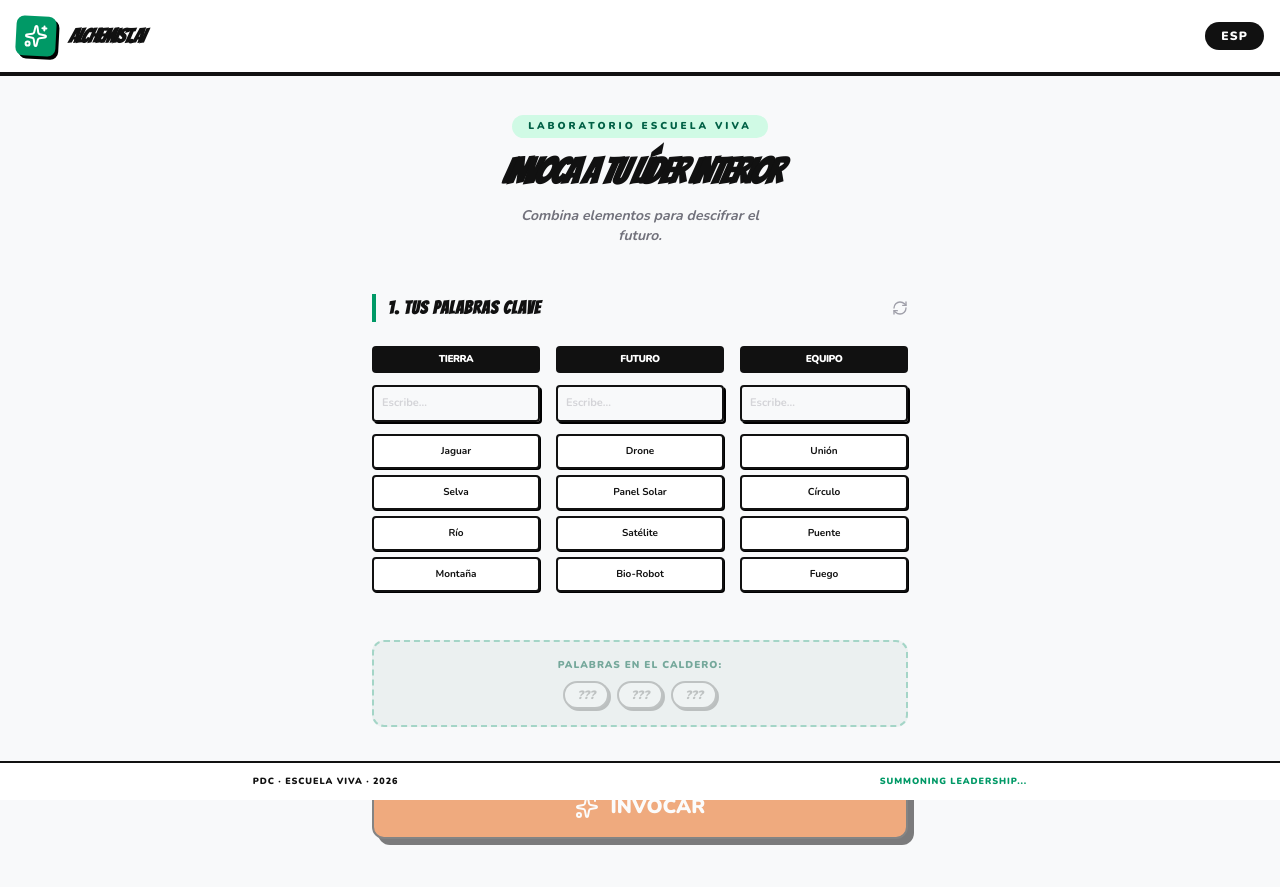
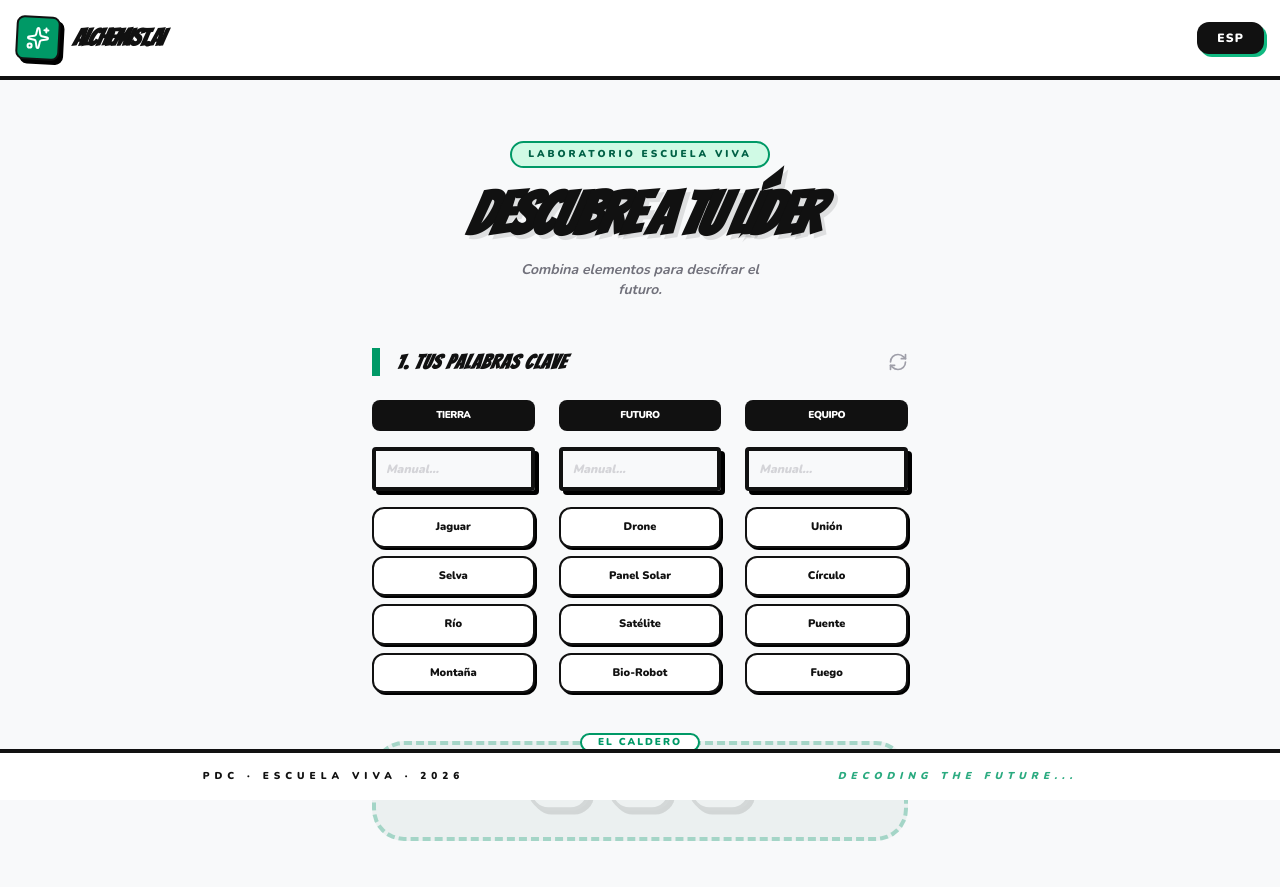
Before and after one commit to mAIstermind/escuelaviva, a React (Vite) app: page / in a window 1280 px wide. Shown: the top 887 px of the page. Built offline with nearby package versions, Linux system fonts and the light colour scheme.

Commit message:
final: restore comic aesthetic and stabilize lean prompt engine

```diff
--- a/src/App.tsx
+++ b/src/App.tsx
@@ -5,7 +5,9 @@ import {
   MessageSquare,
   RefreshCw,
   ChevronRight,
-  ExternalLink
+  ExternalLink,
+  Loader2,
+  Trash2
 } from "lucide-react";
 import { motion, AnimatePresence } from "framer-motion";
 import { cn } from "./lib/utils";
@@ -60,10 +62,9 @@ export default function App() {
 
     try {
       const result = await generateCreature(words.word1, words.word2, words.word3, lang);
-
       const aiMessage: Message = {
         role: "model",
-        text: result.image_prompt, // Focus on the visual prompt here
+        text: result.image_prompt,
         timestamp: Date.now(),
         data: result,
       };
@@ -89,27 +90,35 @@ export default function App() {
     <div className="min-h-screen bg-[#f8f9fa] text-[#111] font-medium pb-20 selection:bg-emerald-200">
       <header className="bg-white border-b-4 border-[#111] p-4 flex justify-between items-center sticky top-0 z-50">
         <div className="flex items-center gap-3">
-          <div className="bg-emerald-600 p-2 rounded-lg rotate-3 shadow-[3px_3px_0px_0px_rgba(0,0,0,1)]">
+          <div className="bg-emerald-600 p-2 rounded-lg rotate-3 shadow-[4px_4px_0px_0px_rgba(0,0,0,1)] border-2 border-[#111]">
             <Sparkles className="text-white w-6 h-6" />
           </div>
-          <h1 className="font-black text-xl tracking-tighter italic">ALCHEMIST.AI</h1>
+          <h1 className="font-black text-2xl tracking-tighter italic uppercase">ALCHEMIST.AI</h1>
         </div>
+        <div className="flex gap-4 items-center">
+            <button
+                onClick={() => setMessages([])}
+                className="text-zinc-400 hover:text-red-500 transition-colors"
+            >
+                {messages.length > 0 && <Trash2 className="w-5 h-5" />}
+            </button>
             <button
                 onClick={() => setLang(l => l === "es" ? "en" : "es")}
-          className="bg-[#111] text-white px-4 py-1.5 rounded-full text-xs font-black uppercase tracking-widest hover:scale-105 transition-all"
+                className="bg-[#111] text-white px-5 py-2 rounded-xl text-xs font-black uppercase tracking-widest hover:scale-105 active:scale-95 transition-all shadow-[3px_3px_0px_0px_rgba(16,185,129,1)]"
             >
                 {lang === "es" ? "ESP" : "ENG"}
             </button>
+        </div>
       </header>
 
       <main className="max-w-xl mx-auto p-5 space-y-12">
         {/* Intro */}
-        <section className="text-center space-y-4 pt-4">
-          <div className="inline-block px-4 py-1 bg-emerald-100 text-emerald-800 text-[10px] font-black uppercase tracking-[0.3em] rounded-full">
+        <section className="text-center space-y-4 pt-10">
+          <div className="inline-block px-4 py-1 bg-emerald-100 border-2 border-emerald-600 text-emerald-800 text-[10px] font-black uppercase tracking-[0.3em] rounded-full">
             {lang === "es" ? "Laboratorio Escuela Viva" : "Escuela Viva Laboratory"}
           </div>
-          <h2 className="text-4xl font-black uppercase tracking-tighter leading-none italic">
-            {lang === "es" ? "Invoca a tu\nLíder Interior" : "Summon your\nInner Leader"}
+          <h2 className="text-6xl font-black uppercase tracking-tighter leading-none italic [text-shadow:4px_4px_0px_rgba(0,0,0,0.1)]">
+            {lang === "es" ? "Descubre a tu\nLíder" : "Summon your\nLeader"}
           </h2>
           <p className="text-sm text-zinc-500 font-bold max-w-[280px] mx-auto italic">
             {lang === "es" ? "Combina elementos para descifrar el futuro." : "Combine elements to decipher the future."}
@@ -118,34 +127,34 @@ export default function App() {
 
         {/* Word Grid */}
         <section className="space-y-6">
-          <h2 className="text-lg font-black uppercase tracking-wider text-[#111] border-l-4 border-emerald-600 pl-3 flex justify-between items-center">
+          <h2 className="text-xl font-black uppercase tracking-wider text-[#111] border-l-8 border-emerald-600 pl-4 flex justify-between items-center italic">
             <span>{lang === "es" ? "1. TUS PALABRAS CLAVE" : "1. YOUR KEY WORDS"}</span>
-            <RefreshCw onClick={() => setWords({word1: "", word2: "", word3: ""})} className="w-4 h-4 cursor-pointer hover:rotate-180 transition-transform text-zinc-400" />
+            <RefreshCw onClick={() => setWords({word1: "", word2: "", word3: ""})} className="w-5 h-5 cursor-pointer hover:rotate-180 transition-transform text-zinc-400" />
           </h2>
 
-          <div className="grid grid-cols-3 gap-4">
+          <div className="grid grid-cols-3 gap-6">
             {(['eco', 'tech', 'team'] as const).map((cat, idx) => (
-              <div key={cat} className="space-y-3">
-                <div className="text-[10px] font-black text-center py-1.5 bg-[#111] text-white rounded uppercase tracking-tighter">
+              <div key={cat} className="space-y-4 group">
+                <div className="text-[10px] font-black text-center py-2 bg-[#111] text-white rounded-lg uppercase tracking-tighter group-hover:bg-emerald-600 transition-colors">
                   {cat === 'eco' ? (lang === 'es' ? 'TIERRA' : 'EARTH') : cat === 'tech' ? (lang === 'es' ? 'FUTURO' : 'FUTURE') : (lang === 'es' ? 'EQUIPO' : 'TEAM')}
                 </div>
 
                 <input
                   type="text"
-                  placeholder={lang === 'es' ? "Escribe..." : "Type..."}
+                  placeholder={lang === 'es' ? "Manual..." : "Manual..."}
                   value={words[`word${idx + 1}` as keyof typeof words]}
                   onChange={(e) => setWords(prev => ({ ...prev, [`word${idx+1}`]: e.target.value }))}
-                  className="w-full p-2 text-[11px] font-bold border-2 border-[#111] rounded shadow-[2px_2px_0px_0px_rgba(0,0,0,1)] focus:bg-emerald-50 focus:outline-none placeholder:text-zinc-300"
+                  className="w-full p-2.5 text-xs font-black border-4 border-[#111] rounded shadow-[4px_4px_0px_0px_rgba(0,0,0,1)] focus:bg-emerald-50 focus:outline-none placeholder:text-zinc-300 italic"
                 />
 
-                <div className="space-y-1.5">
+                <div className="space-y-2">
                   {WORD_OPTIONS[cat].map((opt, i) => (
                     <button
                       key={i}
                       onClick={() => setWords(prev => ({ ...prev, [`word${idx + 1}`]: opt[lang] }))}
                       className={cn(
-                        "w-full p-2 text-[10px] font-bold border-2 border-[#111] rounded transition-all shadow-[1px_1px_0px_0px_rgba(0,0,0,1)] hover:-translate-y-0.5 active:translate-y-0 active:shadow-none bg-white",
-                        words[`word${idx + 1}` as keyof typeof words] === opt[lang] && "bg-emerald-100 ring-2 ring-emerald-600"
+                        "w-full p-2.5 text-[11px] font-black border-2 border-[#111] rounded-xl transition-all shadow-[2px_2px_0px_0px_rgba(0,0,0,1)] hover:-translate-y-0.5 active:translate-y-0 active:shadow-none bg-white",
+                        words[`word${idx + 1}` as keyof typeof words] === opt[lang] && "bg-emerald-100 ring-4 ring-emerald-600"
                       )}
                     >
                       {opt[lang]}
@@ -158,13 +167,13 @@ export default function App() {
         </section>
 
         {/* Selection Tray */}
-        <div className="bg-emerald-900/5 border-2 border-dashed border-emerald-600/30 p-4 rounded-xl flex flex-col items-center gap-2">
-           <p className="text-[10px] font-black uppercase tracking-widest text-emerald-800/50">
-              {lang === 'es' ? 'PALABRAS EN EL CALDERO:' : 'WORDS IN THE CAULDRON:'}
-           </p>
-           <div className="flex gap-2 flex-wrap justify-center">
+        <div className="bg-emerald-900/5 border-4 border-emerald-600/30 p-6 rounded-[2rem] flex flex-col items-center gap-4 border-dashed relative">
+           <div className="absolute -top-3 bg-white px-4 border-2 border-emerald-600 text-[10px] font-black uppercase text-emerald-600 rounded-full tracking-[0.2em]">
+              {lang === 'es' ? 'EL CALDERO' : 'THE CAULDRON'}
+           </div>
+           <div className="flex gap-3 flex-wrap justify-center">
               {[words.word1, words.word2, words.word3].map((w, i) => (
-                 <div key={i} className={cn("px-3 py-1 bg-white border-2 border-[#111] rounded-full text-xs font-black italic shadow-[2px_2px_0px_0px_rgba(0,0,0,1)]", !w && "opacity-20")}>
+                 <div key={i} className={cn("px-5 py-2 bg-white border-4 border-[#111] rounded-full text-sm font-black italic shadow-[4px_4px_0px_0px_rgba(0,0,0,1)] transition-all", !w && "opacity-10 grayscale scale-90")}>
                     {w || "???"}
                  </div>
               ))}
@@ -175,105 +184,106 @@ export default function App() {
         <button
           onClick={handleAlchemize}
           disabled={!words.word1 || !words.word2 || !words.word3 || isLoading}
-          className="w-full py-4 bg-[#e85d04] text-white font-black text-xl rounded-xl border-2 border-[#111] shadow-[6px_6px_0px_0px_rgba(0,0,0,1)] hover:-translate-y-1 active:translate-y-0 active:shadow-none transition-all disabled:opacity-50 flex items-center justify-center gap-3"
+          className="w-full py-6 bg-[#e85d04] text-white font-black text-3xl rounded-[2rem] border-4 border-[#111] shadow-[12px_12px_0px_0px_rgba(0,0,0,1)] hover:-translate-y-1 active:translate-y-0 active:shadow-none transition-all disabled:opacity-50 flex items-center justify-center gap-4 italic"
         >
           {isLoading ? (
-            <RefreshCw className="animate-spin w-6 h-6" />
+            <Loader2 className="animate-spin w-8 h-8" />
           ) : (
-            <Sparkles className="w-6 h-6" />
+            <Sparkles className="w-8 h-8" />
           )}
-          {isLoading ? (lang === 'es' ? "INVOCO..." : "SUMMONING...") : (lang === 'es' ? "INVOCAR" : "SUMMON")}
+          {isLoading ? (lang === 'es' ? "DESCIFRANDO..." : "DECODING...") : (lang === 'es' ? "INICIAR ALQUIMIA" : "START ALCHEMY")}
         </button>
 
         {/* Results Stream */}
-        <div className="space-y-8 mt-12 pb-10">
+        <div className="space-y-12 mt-20 pb-20">
           <AnimatePresence>
             {messages.filter(m => m.role === 'model').slice().reverse().map((msg) => (
               <motion.div
                 key={msg.timestamp}
-                initial={{ opacity: 0, y: 30 }}
-                animate={{ opacity: 1, y: 0 }}
+                initial={{ opacity: 0, x: -50 }}
+                animate={{ opacity: 1, x: 0 }}
                 exit={{ opacity: 0, scale: 0.9 }}
                 className="relative"
               >
                 {!msg.data ? (
-                  <div className="p-4 bg-red-50 border-2 border-red-200 text-red-600 rounded-lg font-bold text-xs">
+                  <div className="p-6 bg-red-100 border-4 border-red-500 text-red-700 rounded-3xl font-black text-sm shadow-[8px_8px_0px_0px_rgba(239,68,68,0.2)]">
                     {msg.text}
                   </div>
                 ) : (
-                  <div className="bg-white border-4 border-[#111] rounded-2xl overflow-hidden shadow-[12px_12px_0px_0px_rgba(16,185,129,0.3)]">
-                    <div className="bg-[#111] p-4 flex justify-between items-center text-white">
-                      <div className="flex items-center gap-2">
-                        <Leaf className="w-4 h-4 text-emerald-400" />
-                        <h3 className="font-black uppercase tracking-tighter text-sm italic">{msg.data?.creature_name}</h3>
+                  <div className="bg-white border-4 border-[#111] rounded-[2.5rem] overflow-hidden shadow-[20px_20px_0px_0px_rgba(16,185,129,0.3)]">
+                    <div className="bg-[#111] p-5 flex justify-between items-center text-white">
+                      <div className="flex items-center gap-3">
+                        <Leaf className="w-5 h-5 text-emerald-400" />
+                        <h3 className="font-black uppercase tracking-tighter text-xl italic">{msg.data?.creature_name}</h3>
                       </div>
-                      <div className="w-3 h-3 rounded-full bg-red-500 animate-pulse" />
+                      <div className="flex gap-1.5">
+                        <div className="w-2.5 h-2.5 rounded-full bg-emerald-500" />
+                        <div className="w-2.5 h-2.5 rounded-full bg-orange-500" />
+                        <div className="w-2.5 h-2.5 rounded-full bg-red-500" />
+                      </div>
                     </div>
 
-                    {/* Advanced Promptscroll */}
-                    <div className="px-5 py-6 bg-zinc-50 border-b-2 border-dashed border-[#111]">
-                      <div className="bg-[#111] p-6 rounded-xl border-2 border-[#ffd166] shadow-[8px_8px_0px_0px_rgba(232,93,4,1)] relative group overflow-hidden">
-                         <div className="absolute top-0 right-0 p-2 opacity-20 group-hover:opacity-100 transition-opacity">
-                            <Sparkles className="text-[#ffd166] w-8 h-8" />
-                         </div>
-                         <p className="text-[10px] font-black uppercase text-[#ffd166] mb-3 tracking-[0.3em]">{lang === 'es' ? 'PERGAMINO VISUAL:' : 'VISUAL SCROLL:'}</p>
-                         <div className="text-white font-medium text-[11px] leading-relaxed italic bg-zinc-800/30 p-4 rounded-lg border border-white/5 select-all">
+                    {/* Visual DNA Section */}
+                    <div className="bg-zinc-50 border-b-4 border-[#111] p-6 space-y-6">
+                        {/* Summoning Scroll */}
+                        <div className="bg-[#111] p-8 rounded-3xl border-4 border-[#ffd166] shadow-[12px_12px_0px_0px_rgba(232,93,4,1)] relative group">
+                            <Sparkles className="absolute top-4 right-4 text-[#ffd166]/20 group-hover:text-[#ffd166] transition-colors w-12 h-12" />
+                            <p className="text-[11px] font-black uppercase text-[#ffd166] mb-4 tracking-[0.4em]">{lang === 'es' ? 'PERGAMINO VISUAL' : 'VISUAL SCROLL'}</p>
+                            <div className="text-white font-black text-sm leading-relaxed italic bg-emerald-900/20 p-5 rounded-2xl border-2 border-white/5 select-all font-serif">
                                 {msg.text}
                             </div>
-                         <div className="mt-4 flex gap-3">
+                            <div className="mt-8 flex gap-4">
                                 <button
                                     onClick={() => {
                                         navigator.clipboard.writeText(msg.text);
                                         alert("Visual Prompt Copied!");
                                     }}
-                              className="bg-emerald-600 text-white px-4 py-2 rounded-lg text-[9px] font-black uppercase tracking-widest hover:bg-emerald-700 transition-all flex items-center gap-2"
+                                    className="bg-emerald-600 text-white px-6 py-3 rounded-2xl text-[10px] font-black uppercase tracking-widest hover:bg-emerald-700 transition-all flex items-center gap-3 border-2 border-[#111] shadow-[4px_4px_0px_0px_rgba(0,0,0,1)]"
                                 >
-                               <MessageSquare className="w-3 h-3" /> {lang === 'es' ? 'COPIAR PROMPT' : 'COPY PROMPT'}
+                                    <MessageSquare className="w-4 h-4" /> {lang === 'es' ? 'COPIAR PROMPT' : 'COPY PROMPT'}
                                 </button>
                                 <a
                                     href={`https://pollinations.ai/p/${encodeURIComponent(msg.text)}?width=1024&height=1024&model=flux&nologo=true`}
                                     target="_blank"
                                     rel="noreferrer"
-                              className="bg-[#e85d04] text-white px-4 py-2 rounded-lg text-[9px] font-black uppercase tracking-widest hover:opacity-90 transition-all flex items-center gap-2 shadow-lg"
+                                    className="bg-[#e85d04] text-white px-6 py-3 rounded-2xl text-[10px] font-black uppercase tracking-widest hover:bg-orange-600 transition-all flex items-center gap-3 border-2 border-[#111] shadow-[4px_4px_0px_0px_rgba(0,0,0,1)]"
                                 >
-                               <ExternalLink className="w-3 h-3" /> {lang === 'es' ? 'ABRIR LAB' : 'OPEN LAB'}
+                                    <ExternalLink className="w-4 h-4" /> {lang === 'es' ? 'LABORATORIO' : 'LABORATORY'}
                                 </a>
                             </div>
                         </div>
-                    </div>
 
-                    <div className="p-5 space-y-4">
-                      <div className="space-y-2">
-                         <p className="text-[10px] font-black text-emerald-700 underline tracking-widest">{lang === 'es' ? 'RETO DEL LÍDER:' : 'LEADER CHALLENGE:'}</p>
-                         <p className="text-sm font-bold leading-relaxed italic">"{msg.data?.leadership_challenge}"</p>
-                      </div>
-                      <div className="bg-emerald-50 p-4 border-2 border-emerald-100 rounded-lg italic font-bold text-sm text-emerald-900">
-                        {msg.data?.vision}
-                      </div>
-                    </div>
-
-                    {/* Technical Metadata / JSON Section */}
-                    {msg.data?.metadata && (
-                      <div className="mx-5 mb-6 space-y-3">
-                         <div className="flex justify-between items-center bg-zinc-100 p-2 border-2 border-[#111] rounded-lg">
-                           <p className="text-[10px] font-black text-[#111] uppercase tracking-widest pl-2">VISUAL_DNA.JSON</p>
+                        {/* Visual DNA JSON Output */}
+                        <div className="space-y-4">
+                           <div className="flex justify-between items-center bg-zinc-100 p-2 border-4 border-[#111] rounded-2xl">
+                             <p className="text-[11px] font-black text-[#111] uppercase tracking-[0.2em] pl-4 italic">VISUAL_DNA.JSON</p>
                              <button
                                onClick={() => {
                                  navigator.clipboard.writeText(JSON.stringify(msg.data?.metadata, null, 2));
                                  alert("Visual DNA Copied!");
                                }}
-                             className="text-[9px] bg-[#111] text-white px-4 py-1.5 rounded-md font-black uppercase tracking-tighter hover:bg-zinc-800 transition-all font-black"
+                               className="text-[10px] bg-[#111] text-white px-6 py-2.5 rounded-xl font-black uppercase tracking-tighter hover:bg-emerald-600 transition-all border-2 border-white/10"
                              >
-                              COPY DNA
+                                COPIAR DNA
                              </button>
                            </div>
-                         <pre className="p-4 bg-zinc-900 rounded-lg text-[10px] text-emerald-400 font-mono overflow-x-hidden whitespace-pre-wrap border-2 border-emerald-900/30">
-                            {JSON.stringify(msg.data.metadata, null, 2)}
+                           <pre className="p-6 bg-zinc-900 rounded-[2.5rem] text-[11px] text-emerald-400 font-mono overflow-x-hidden whitespace-pre-wrap border-4 border-emerald-900/40">
+                              {JSON.stringify(msg.data?.metadata, null, 2)}
                            </pre>
                         </div>
-                    )}
+                    </div>
 
-                    <div className="p-3 bg-[#fdf2f2] border-t-2 border-[#111] text-center italic text-[#e85d04] font-black text-xs uppercase tracking-tighter">
+                    <div className="p-8 space-y-8">
+                      <div className="space-y-3">
+                         <p className="text-[11px] font-black text-emerald-700 underline underline-offset-4 tracking-widest uppercase">{lang === 'es' ? 'EL DESAFÍO DEL LÍDER:' : 'THE LEADER CHALLENGE:'}</p>
+                         <p className="text-lg font-black leading-tight italic tracking-tight">"{msg.data?.leadership_challenge}"</p>
+                      </div>
+                      <div className="bg-emerald-50 p-8 border-4 border-emerald-100 rounded-[2rem] font-bold text-base text-emerald-900 leading-relaxed shadow-inner">
+                        {msg.data?.vision}
+                      </div>
+                    </div>
+
+                    <div className="p-4 bg-[#fdf2f2] border-t-4 border-[#111] text-center italic text-[#e85d04] font-black text-sm uppercase tracking-[0.2em]">
                       {msg.data?.closing}
                     </div>
                   </div>
@@ -284,9 +294,9 @@ export default function App() {
         </div>
       </main>
 
-      <footer className="fixed bottom-0 left-0 right-0 p-3 bg-white border-t-2 border-[#111] text-[9px] font-black uppercase tracking-widest text-center flex justify-around">
+      <footer className="fixed bottom-0 left-0 right-0 p-4 bg-white border-t-4 border-[#111] text-[10px] font-black uppercase tracking-[0.5em] text-center flex justify-around">
         <span>PDC · ESCUELA VIVA · 2026</span>
-        <span className="text-emerald-600">Summoning Leadership...</span>
+        <span className="text-emerald-600 animate-pulse italic">Decoding the Future...</span>
       </footer>
       <div ref={messagesEndRef} />
     </div>
```
Lines whose indentation alone changed are shown as unchanged.
